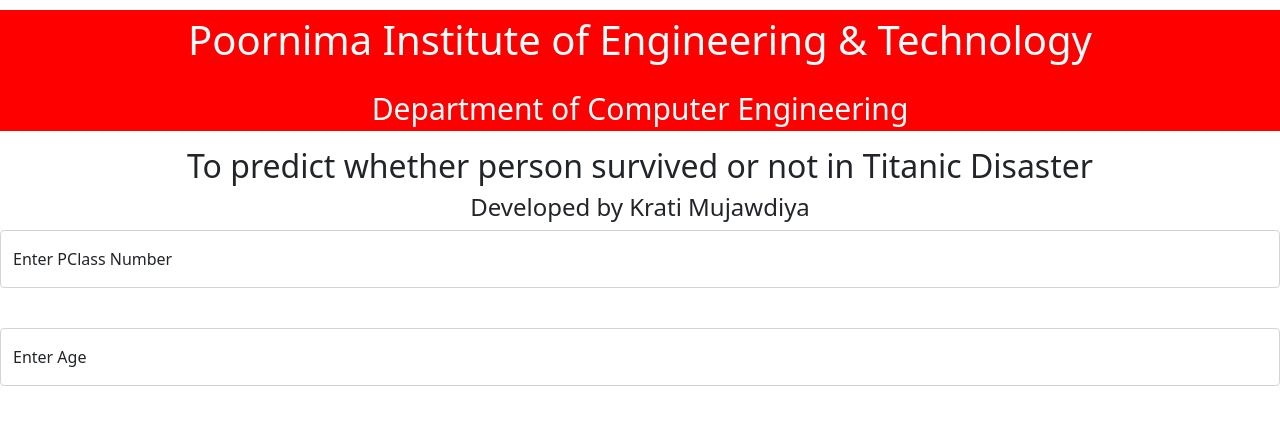
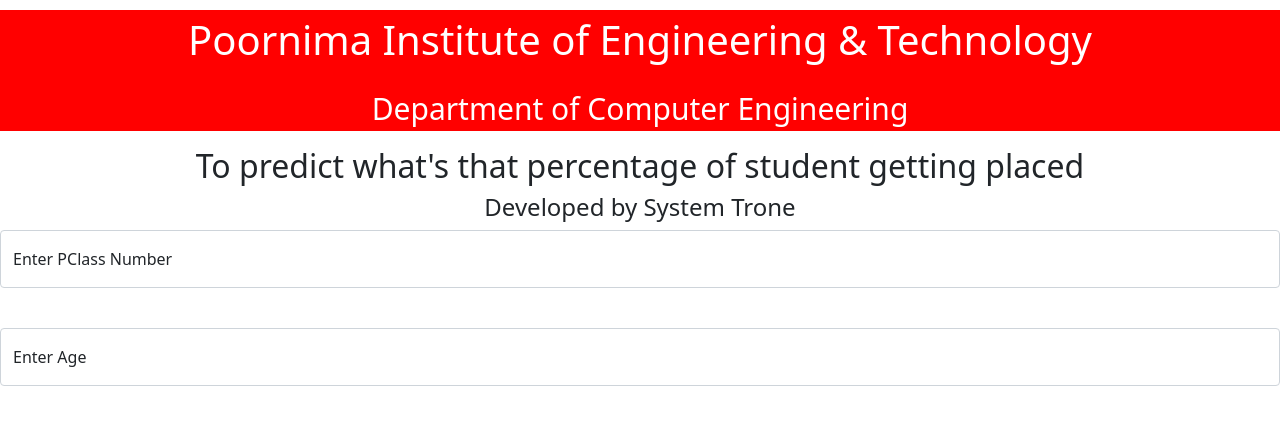
Before and after one commit to KratiM19/Project_6_Placement_Prediction, a Flask app: page / in a window 1280 px wide. Shown: the top 421 px of the page. Run offline with Flask 2, Linux system fonts and the light colour scheme; parts of the project's set-up code (start-up, migrations or seed data) failed here and were passed over.

Commit message:
Update index.html

```diff
--- a/templates/index.html
+++ b/templates/index.html
@@ -34,8 +34,8 @@
 </div>
 
 <div class="login">
-<h2 >To predict whether person survived or not in Titanic Disaster</h2>
-<h4>Developed by Krati Mujawdiya</h4>
+<h2 >To predict what's that percentage of student getting placed</h2>
+<h4>Developed by System Trone</h4>
 <!-- Main Input For Receiving Query to our ML -->
 <form action="{{ url_for('predict')}}"method="get">
 <div class="form-floating mb-3">
```
